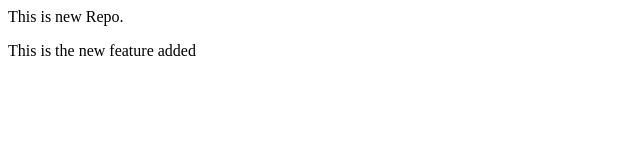
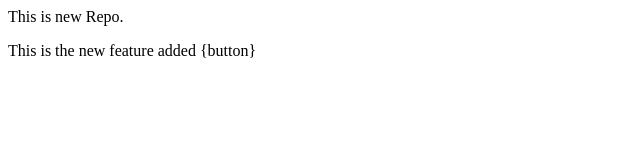
Before and after one commit to Zeeshan-alam748/LocalRepo, a plain HTML site: page index.html in a window 1280 px wide. Shown: the full height of the page, 0-640 px from the left. Drawn offline with Linux system fonts and the light colour scheme.

Commit message:
Add Button

```diff
--- a/index.html
+++ b/index.html
@@ -1,2 +1,2 @@
 <p>This is new Repo.</p>
-<p>This is the new feature added </p>
+<p>This is the new feature added {button}</p>
```
